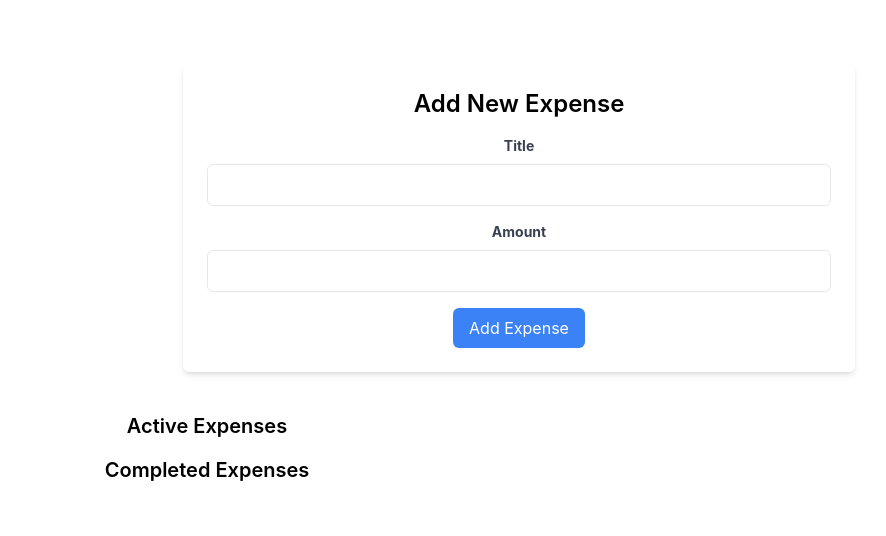
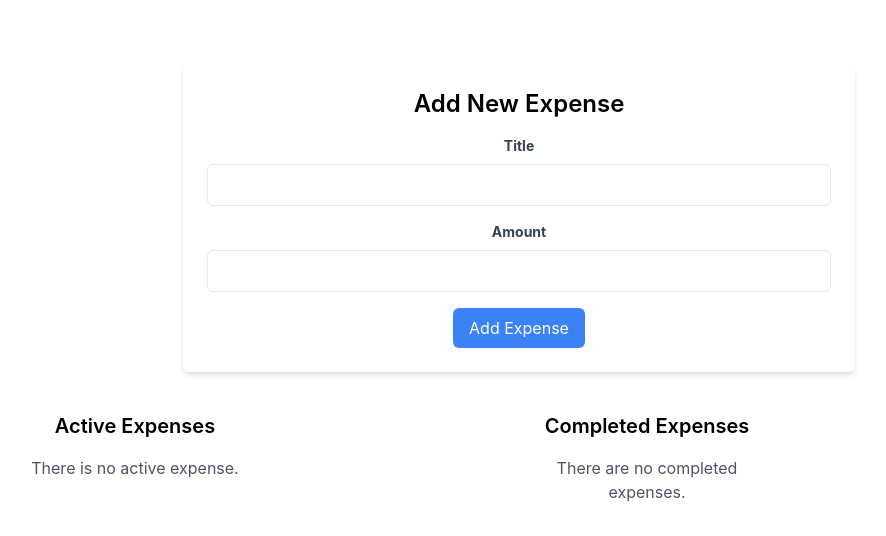
Before and after one commit to brianadams68/Expense-Tracker, a React (Vite) app: page / in a window 1280 px wide. Shown: the top 536 px of the page, without its empty margins (121-1007 px from the left). Built offline with nearby package versions, Linux system fonts and the light colour scheme.

Commit message:
Working on the desing

```diff
--- a/src/App.jsx
+++ b/src/App.jsx
@@ -42,9 +42,10 @@ function App() {
 
   return (
     <>
-      <ExpenseForm onAddExpense={addExpenseHandler} />
-      <div className="">
-        <div className="">
+    <ExpenseForm onAddExpense={addExpenseHandler} />
+    <div className="flex justify-center">
+      <div className="flex flex-wrap w-full max-w-screen-lg justify-center ">
+        <div className="mb-4 w-full sm:w-1/2">
           <ActiveExpenseList
             activeExpenses={expenses.filter((e) => !e.isDone)}
             onEdit={editExpenseHandler}
@@ -52,7 +53,7 @@ function App() {
             onDelete={deleteExpenseHandler}
           />
         </div>
-        <div>
+        <div className="mb-4 w-full sm:w-1/2">
           <CompletedExpenseList
             completedExpenses={expenses.filter((e) => e.isDone)}
             onEdit={editExpenseHandler}
@@ -60,7 +61,8 @@ function App() {
           />
         </div>
       </div>
-    </>
+    </div>
+  </>
   );
 }
 
--- a/src/components/ActiveExpenseList.jsx
+++ b/src/components/ActiveExpenseList.jsx
@@ -2,16 +2,15 @@ import React from "react";
 import ExpenseItem from "./ExpenseItem";
 
 const ActiveExpenseList = ({ activeExpenses, onEdit, onMarkAsDone, onDelete }) => {
-  console.log("Received active expenses:", activeExpenses);
-
-  const expensesToRender = activeExpenses || [];
 
   return (
-    <div className="flex flex-wrap mt-10">
-      <div className="w-full sm:w-1/2 pr-4">
-        <h2 className="text-xl font-semibold mb-4">Active Expenses</h2>
+      <div className="w-full sm:w-1/2">
+        <h2 className="text-xl font-semibold mb-4 my-10">Active Expenses</h2>
+        {activeExpenses.length === 0 ? (
+        <p className="text-gray-600">There is no active expense.</p>
+      ) : (
         <ul>
-          {expensesToRender.map((expense) => (
+          {activeExpenses.map((expense) => (
             <ExpenseItem
               key={expense.id}
               expense={expense}
@@ -21,8 +20,8 @@ const ActiveExpenseList = ({ activeExpenses, onEdit, onMarkAsDone, onDelete }) =
             />
           ))}
         </ul>
+      )}
       </div>
-    </div>
   );
 };
 
--- a/src/components/CompletedExpenseList.jsx
+++ b/src/components/CompletedExpenseList.jsx
@@ -1,23 +1,33 @@
 import React from "react";
 import ExpenseItem from "./ExpenseItem";
 
-const CompletedExpenseList = ({ completedExpenses, onDelete, onEdit }) => {
-  console.log("Received completed expenses:", completedExpenses);
-
+const CompletedExpenseList = ({ completedExpenses, onEdit, onDelete }) => {
+  // Calculate the total expenditure
+  const totalExpenditure = completedExpenses.reduce(
+    (total, expense) => total + Number(expense.amount),
+    0
+  );
 
   return (
-    <div className="w-full sm:w-1/2 pr-4">
-      <h2 className="text-xl font-semibold mb-4">Completed Expenses</h2>
+    <div className="w-full sm:w-1/2">
+      <h2 className="text-xl font-semibold mb-4 my-10">Completed Expenses</h2>
+      {completedExpenses.length === 0 ? (
+        <p className="text-gray-600">There are no completed expenses.</p>
+      ) : (
+        <>
           <ul>
             {completedExpenses.map((expense) => (
               <ExpenseItem
                 key={expense.id}
                 expense={expense}
+                onEdit={onEdit}
                 onDelete={onDelete}
-            onEdit={onEdit}
               />
             ))}
           </ul>
+          <p>Total Expenditure: €{Number(totalExpenditure).toLocaleString()}</p>
+        </>
+      )}
     </div>
   );
 };
```
Lines whose indentation alone changed are shown as unchanged.
